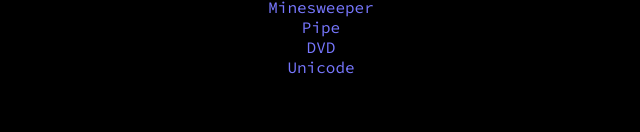
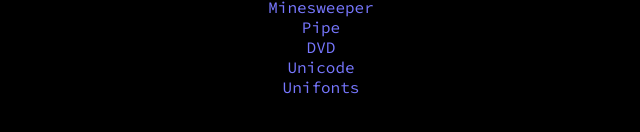
Before and after one commit to miskode/miskode.github.io, a plain HTML site: page index.html in a window 1280 px wide. Shown: the part 302-434 px from the top of the page, 319-959 px from the left. Drawn offline with Linux system fonts and the light colour scheme.

Commit message:
Added Unifonts link

```diff
--- a/index.html
+++ b/index.html
@@ -19,5 +19,7 @@
         <a href="./dvd/index.html">DVD</a>
         <br>
         <a href="./unicode/index.html">Unicode</a>
+        <br>
+        <a href="./unifonts/index.html">Unifonts</a>
     </body>
 </html>
```
